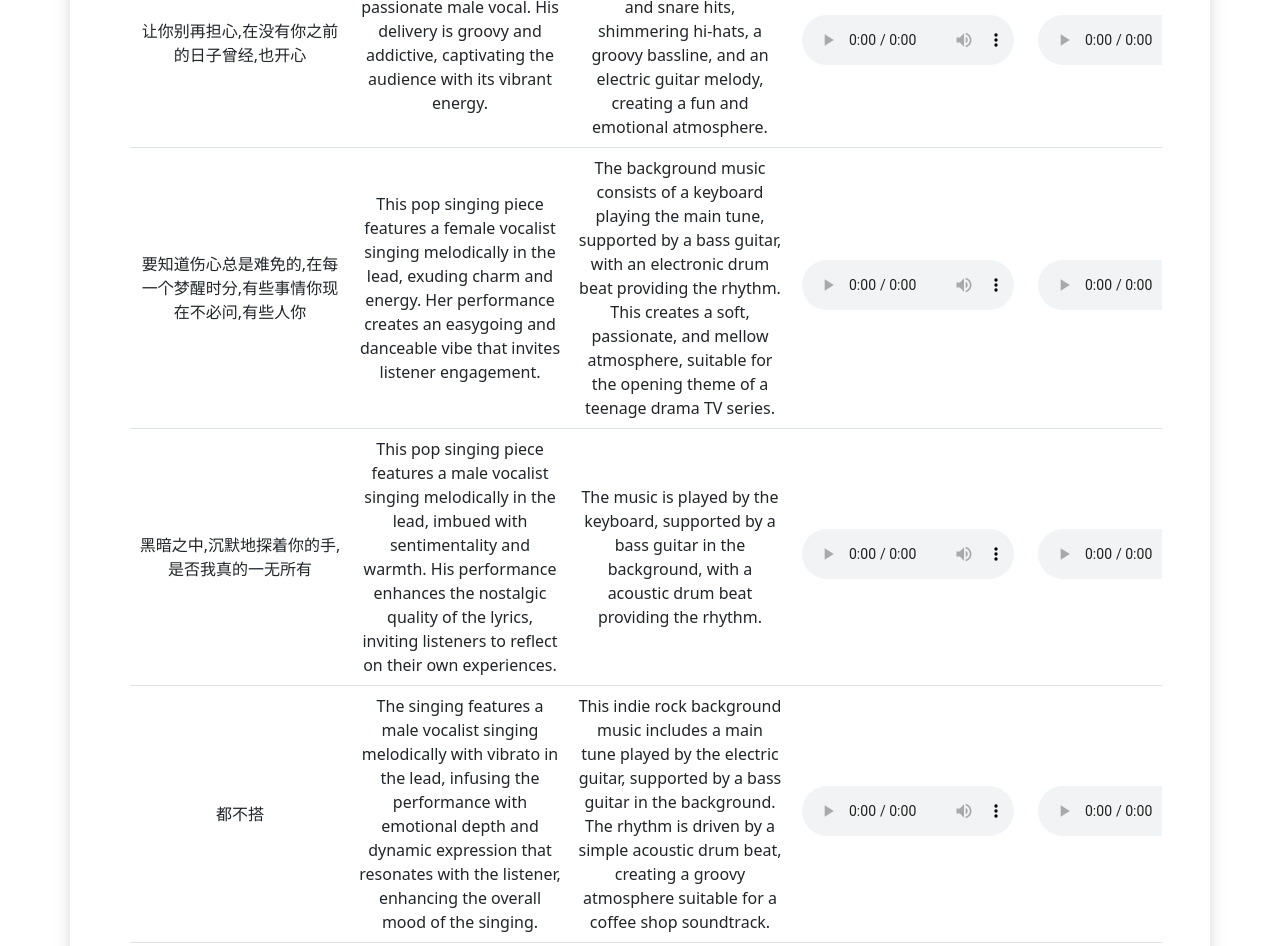
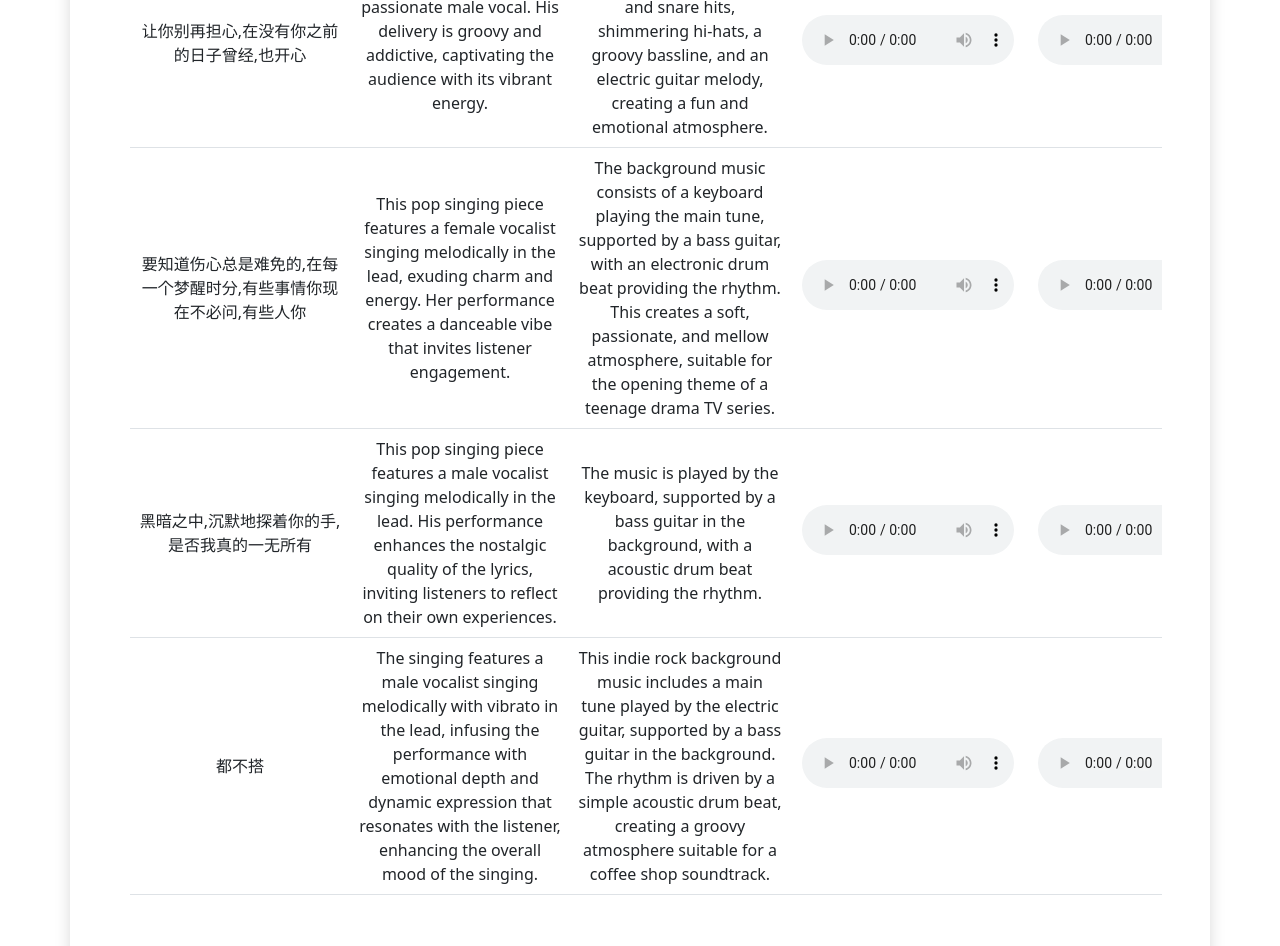
Before and after one commit to MultiBand/MultiBand.github.io, a plain HTML site: page index.html in a window 1280 px wide. Shown: the part 4736-5682 px from the top of the page. Drawn offline with nearby package versions, Linux system fonts and the light colour scheme.

Commit message:
Update index.html

```diff
--- a/index.html
+++ b/index.html
@@ -214,7 +214,7 @@
 
           <tr height=100px>
             <td style="text-align: center">要知道伤心总是难免的,在每一个梦醒时分,有些事情你现在不必问,有些人你</td>
-            <td style="text-align: center">This pop singing piece features a female vocalist singing melodically in the lead, exuding charm and energy. Her performance creates an easygoing and danceable vibe that invites listener engagement.</td>
+            <td style="text-align: center">This pop singing piece features a female vocalist singing melodically in the lead, exuding charm and energy. Her performance creates a danceable vibe that invites listener engagement.</td>
             <td style="text-align: center">The background music consists of a keyboard playing the main tune, supported by a bass guitar, with an electronic drum beat providing the rhythm. This creates a soft, passionate, and mellow atmosphere, suitable for the opening theme of a teenage drama TV series.</td>
             <td style="text-align: center"><audio controls controlslist="nodownload" class="px-1"> <source src='data/SST/0005[prompt].wav' type="audio/wav">Your browser does not support the audio element.</audio></td>
             <td style="text-align: center"><audio controls controlslist="nodownload" class="px-1"> <source src='data/SST/0005[vocal].wav' type="audio/wav">Your browser does not support the audio element.</audio></td>
@@ -223,7 +223,7 @@
 
           <tr height=100px>
             <td style="text-align: center">黑暗之中,沉默地探着你的手,是否我真的一无所有</td>
-            <td style="text-align: center">This pop singing piece features a male vocalist singing melodically in the lead, imbued with sentimentality and warmth. His performance enhances the nostalgic quality of the lyrics, inviting listeners to reflect on their own experiences.</td>
+            <td style="text-align: center">This pop singing piece features a male vocalist singing melodically in the lead. His performance enhances the nostalgic quality of the lyrics, inviting listeners to reflect on their own experiences.</td>
             <td style="text-align: center">The music is played by the keyboard, supported by a bass guitar in the background, with a acoustic drum beat providing the rhythm.</td>
             <td style="text-align: center"><audio controls controlslist="nodownload" class="px-1"> <source src='data/SST/0007[prompt].wav' type="audio/wav">Your browser does not support the audio element.</audio></td>
             <td style="text-align: center"><audio controls controlslist="nodownload" class="px-1"> <source src='data/SST/0007[vocal].wav' type="audio/wav">Your browser does not support the audio element.</audio></td>
```
